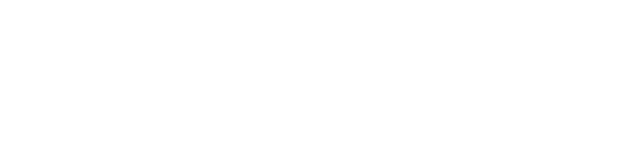
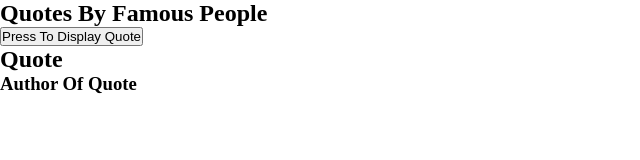
Before and after one commit to MichaelGreco7/JS-Quote-Generator, a plain HTML site: page index.html in a window 1280 px wide. Shown: the whole page, without its empty margins (0-640 px from the left). Drawn offline with Linux system fonts and the light colour scheme.

Commit message:
quote generator html

```diff
--- a/index.html
+++ b/index.html
@@ -8,6 +8,16 @@
     <link rel="stylesheet" href="style.css" />
   </head>
   <body>
+    <div class="container">
+      <h2>Quotes By Famous People</h2>
+      <button type="button" id="quoteBtn">Press To Display Quote</button>
+
+      <blockquote>
+        <h2 id="quote">Quote</h2>
+      </blockquote>
+      <h3 id="quoteAuthor">Author Of Quote</h3>
+    </div>
+
     <script src="app.js"></script>
   </body>
 </html>
```
